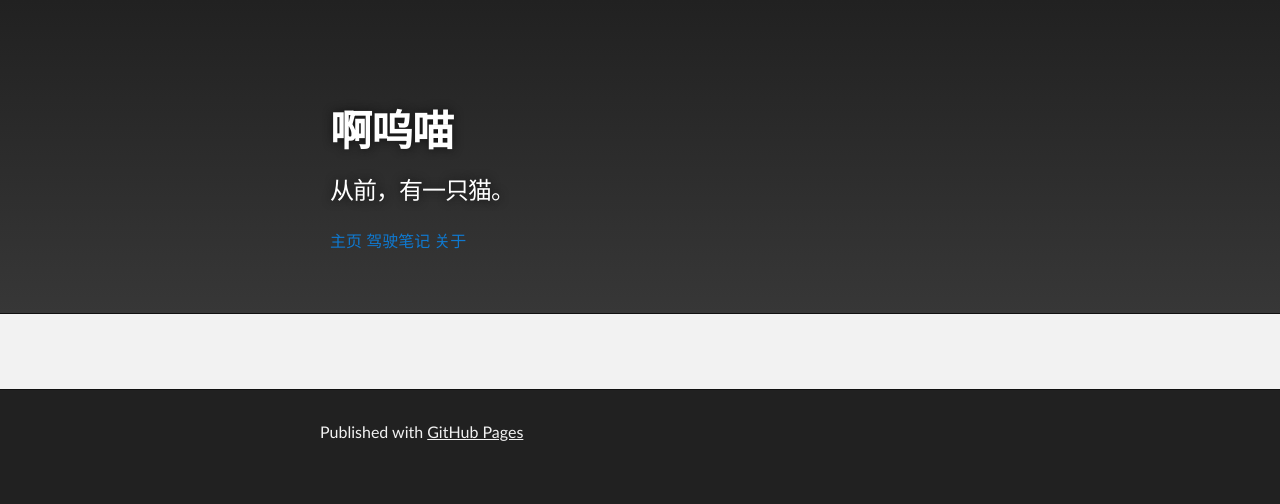
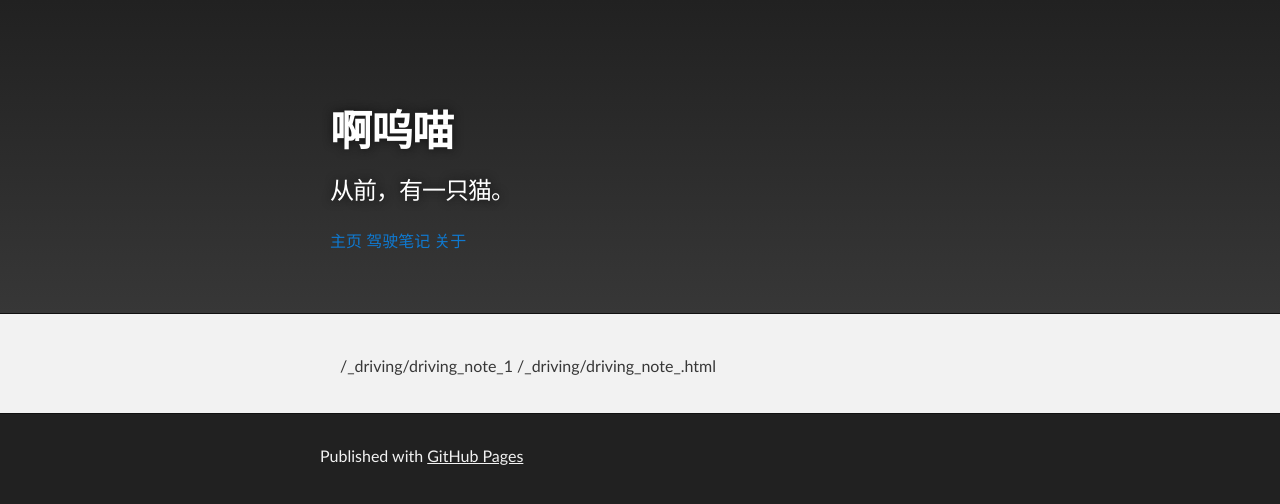
Before and after one commit to icrmio/icrmio.github.io, a Jekyll site: the page built from driving_notes.html, in a window 1280 px wide. Shown: the top 504 px of the page. Built offline with Jekyll 4.4.1, drawn with Linux system fonts in a browser that asks for light colours.

Commit message:
Update driving_notes.html

```diff
--- a/driving_notes.html
+++ b/driving_notes.html
@@ -3,11 +3,27 @@ layout: default
 ---
 
 <ul>
-  {% for post in site.driving %}
+  {% for i in (1..100) %}
+    {% assign note_path = "/_driving/driving_note_" %}
+    {{ note_path | append: i }}
+    {{ note_path | append: ".html" }}
+
+    {% assign found = true %}
+
+    {% for static_file in site.static_files %}
+      {% if static_file.path != note_path %}
+          {% assign found = false %}
+          {% break %}
+      {% endif %}
+    {% endfor %}
+
+    {% if found == false %}
+      {% break %}
+    {% endif %}
+
     <li>
-      <h2><a href="{{ post.url }}">{{ post.title }}</a></h2>
-      <p>{{ post.create_date }} - {{ post.modify_date }}</p>
-      <p>{{ post.excerpt }}</p>
+      <h2>{{ note_path | append: i }}</h2>
     </li>
+
   {% endfor %}
 </ul>
```
